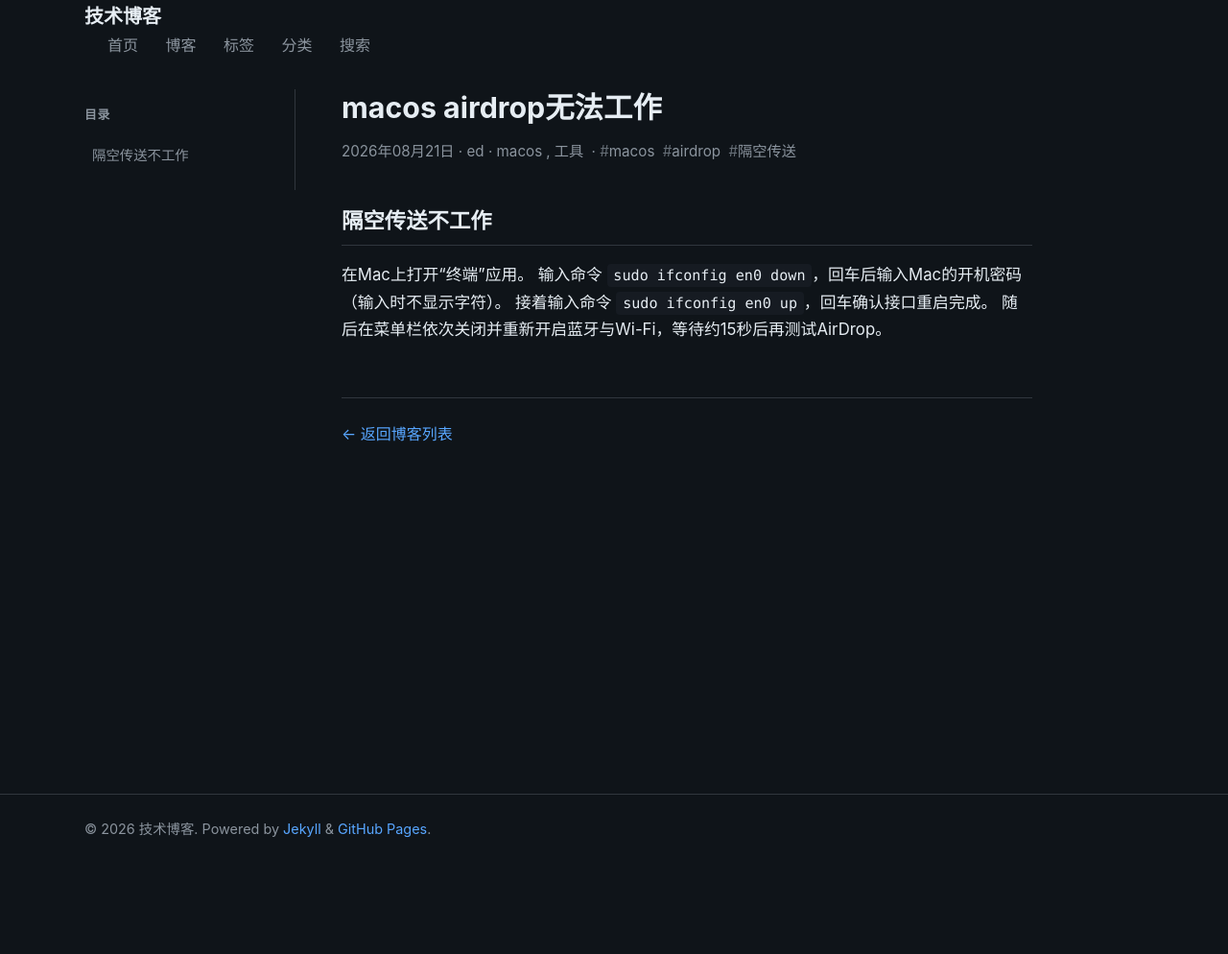
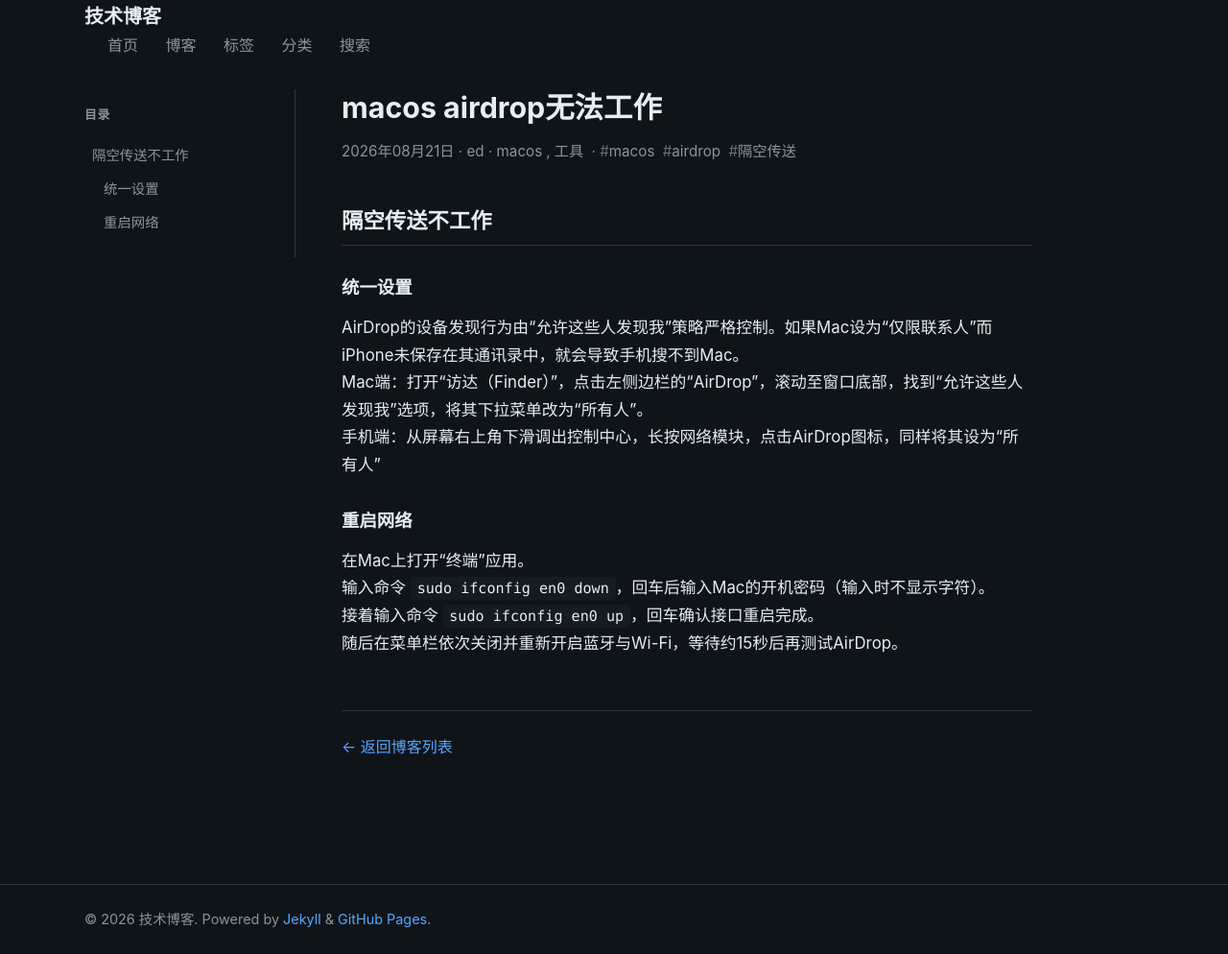
Before and after one commit to gaoxingliang/gaoxingliang.github.io, a Jekyll site: the page built from _posts/2026-08-21-macos-airdrop-not-find-device.md, in a window 1280 px wide. Shown: the whole page at 96% size. Built offline with Jekyll 4.4.1, drawn with Linux system fonts in a browser that asks for light colours; comment, search, counter and statistics services are not loaded; before the commit the page ends 900 px from its top, so only the background shows below that.

Commit message:
macos airdrop Not working

```diff
--- a/_posts/2026-08-21-macos-airdrop-not-find-device.md
+++ b/_posts/2026-08-21-macos-airdrop-not-find-device.md
@@ -15,7 +15,13 @@ tags:
 
 ## 隔空传送不工作
 
-在Mac上打开“终端”应用。
-输入命令 `sudo ifconfig en0 down`，回车后输入Mac的开机密码（输入时不显示字符）。
-接着输入命令 `sudo ifconfig en0 up`，回车确认接口重启完成。
-随后在菜单栏依次关闭并重新开启蓝牙与Wi-Fi，等待约15秒后再测试AirDrop。
+### 统一设置
+AirDrop的设备发现行为由“允许这些人发现我”策略严格控制。如果Mac设为“仅限联系人”而iPhone未保存在其通讯录中，就会导致手机搜不到Mac。<br>
+Mac端：打开“访达（Finder）”，点击左侧边栏的“AirDrop”，滚动至窗口底部，找到“允许这些人发现我”选项，将其下拉菜单改为“所有人”。<br>
+手机端：从屏幕右上角下滑调出控制中心，长按网络模块，点击AirDrop图标，同样将其设为“所有人”<br>
+
+### 重启网络
+在Mac上打开“终端”应用。<br>
+输入命令 `sudo ifconfig en0 down`，回车后输入Mac的开机密码（输入时不显示字符）。<br>
+接着输入命令 `sudo ifconfig en0 up`，回车确认接口重启完成。<br>
+随后在菜单栏依次关闭并重新开启蓝牙与Wi-Fi，等待约15秒后再测试AirDrop。<br>
```
